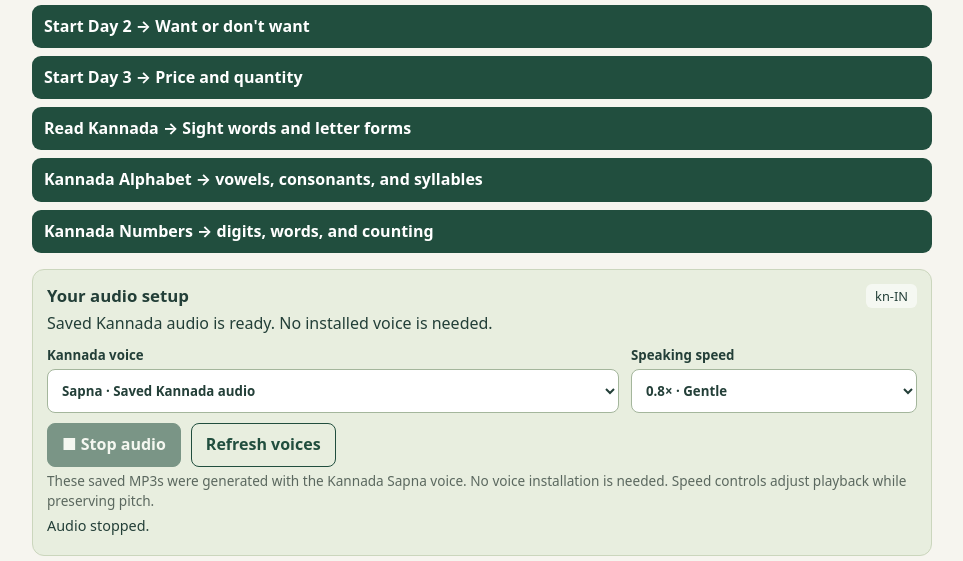
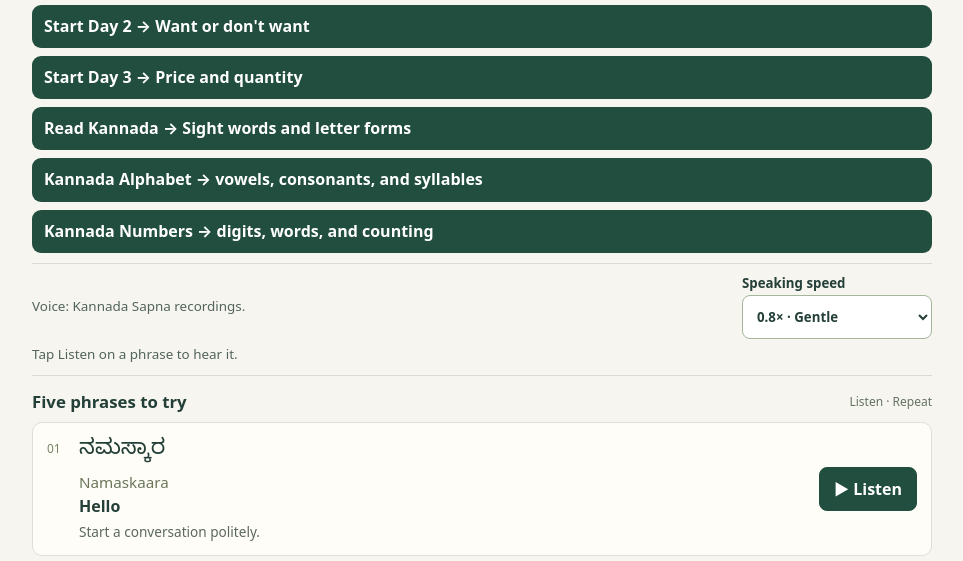
Before and after one commit to solpickle/learn_language, a plain HTML site: page kanada/index.html in a window 1280 px wide. Shown: the part 219-780 px from the top of the page, without its empty margins (158-1121 px from the left). Drawn offline with Linux system fonts and the light colour scheme.

Commit message:
Simplify Home audio controls

```diff
--- a/kanada/app.js
+++ b/kanada/app.js
@@ -1,27 +1,19 @@
 import { createRecordedController } from "./recorded.mjs";
 import { phrases } from "./phrases.mjs";
-import { getKannadaVoices, createSpeechController } from "./speech.mjs";
 
-const voiceSelect = document.querySelector("#voice");
 const rateSelect = document.querySelector("#rate");
 const stopButton = document.querySelector("#stop");
-const voiceStatus = document.querySelector("#voice-status");
 const playbackStatus = document.querySelector("#playback-status");
-const synth = window.speechSynthesis;
-let voices = [];
-let preferredVoice = "recorded";
-try { preferredVoice = localStorage.getItem("kannada-prototype-voice") || "recorded"; } catch {}
 function report(event) {
   playbackStatus.textContent = event.message;
-  const busy = event.state === "loading" || event.state === "playing";
-  stopButton.disabled = !busy;
+  const playing = event.state === "playing";
+  stopButton.hidden = !playing;
+  stopButton.disabled = !playing;
   document.querySelectorAll(".phrase").forEach(card => {
-    card.classList.toggle("playing", busy && card.dataset.id === event.id);
+    card.classList.toggle("playing", playing && card.dataset.id === event.id);
   });
 }
-const controller = createSpeechController(synth, window.SpeechSynthesisUtterance, report);
 const recordings = createRecordedController(() => new Audio(), report);
-function stopAll(announce = true) { controller.stop(false); recordings.stop(announce); }
 const phraseList = document.querySelector("#phrases");
 phrases.forEach((phrase, index) => {
   const card = document.createElement("article");
@@ -49,44 +41,15 @@ phrases.forEach((phrase, index) => {
   play.className = "play";
   play.textContent = "▶ Listen";
   play.setAttribute("aria-label", "Listen: " + phrase.english);
-  play.disabled = true;
   play.addEventListener("click", () => {
-    stopAll(false);
-    if (voiceSelect.value === "recorded") {
-      recordings.play(new URL("./audio/" + phrase.id + ".mp3", import.meta.url).href, Number(rateSelect.value), phrase.id);
-    } else {
-      const voice = voices.find(item => item.voiceURI === voiceSelect.value);
-      controller.speak(phrase.kannada, voice, Number(rateSelect.value), phrase.id);
-    }
+    recordings.play(new URL("./audio/" + phrase.id + ".mp3", import.meta.url).href, Number(rateSelect.value), phrase.id);
   });
   card.append(number, copy, play);
   phraseList.append(card);
 });
-function refreshVoices() {
-  const previous = voiceSelect.value || preferredVoice;
-  try { voices = controller.supported ? getKannadaVoices(synth.getVoices()) : []; }
-  catch { voices = []; }
-  voiceSelect.replaceChildren(new Option("Sapna · Saved Kannada audio", "recorded"));
-  voices.forEach(voice => voiceSelect.add(new Option(voice.name + " · Browser voice", voice.voiceURI)));
-  voiceSelect.value = voices.some(v => v.voiceURI === previous) ? previous : "recorded";
-  if (previous !== voiceSelect.value) stopAll();
-  voiceStatus.textContent = voices.length
-    ? "Saved Kannada audio is ready. You can also compare " + voices.length + " browser voice(s)."
-    : "Saved Kannada audio is ready. No installed voice is needed.";
-  voiceSelect.disabled = false;
-  document.querySelectorAll(".play").forEach(button => { button.disabled = false; });
-}
-voiceSelect.addEventListener("change", () => {
-  stopAll();
-  preferredVoice = voiceSelect.value;
-  try { localStorage.setItem("kannada-prototype-voice", preferredVoice); } catch {}
+rateSelect.addEventListener("change", () => {
+  recordings.stop(false);
+  report({state:"idle",message:"Speed changed. Tap Listen to hear it."});
 });
-rateSelect.addEventListener("change", () => {
-  stopAll();
-  playbackStatus.textContent = "Speed changed. Play a phrase to hear it.";
-});
-stopButton.addEventListener("click", () => stopAll());
-document.querySelector("#refresh").addEventListener("click", refreshVoices);
-if (controller.supported) synth.addEventListener("voiceschanged", refreshVoices);
-window.addEventListener("pagehide", () => stopAll(false));
-refreshVoices();
+stopButton.addEventListener("click", () => recordings.stop());
+window.addEventListener("pagehide", () => recordings.stop(false));
--- a/kanada/index.html
+++ b/kanada/index.html
@@ -4,7 +4,7 @@
   <meta charset="utf-8">
   <meta name="viewport" content="width=device-width, initial-scale=1">
   <title>Learn Kannada · Home</title>
-  <meta name="description" content="Try Kannada speech on your browser before starting everyday lessons.">
+  <meta name="description" content="Listen to useful Kannada phrases, then continue with beginner lessons.">
   <link rel="stylesheet" href="./styles.css">
   <script type="module" src="./app.js"></script>
 </head>
@@ -18,19 +18,14 @@
       <p class="lead">Start here, then continue with Days 1–3 or practice reading Kannada.</p>
     </section>
     <div class="entry-links"><p class="lesson-link"><a href="./day-1/">Start Day 1 → Your first conversation</a></p><p class="lesson-link"><a href="./day-2/">Start Day 2 → Want or don't want</a></p><p class="lesson-link"><a href="./day-3/">Start Day 3 → Price and quantity</a></p><p class="lesson-link"><a href="./read/">Read Kannada → Sight words and letter forms</a></p><p class="lesson-link"><a href="./alphabet/">Kannada Alphabet → vowels, consonants, and syllables</a></p><p class="lesson-link"><a href="./numbers/">Kannada Numbers → digits, words, and counting</a></p></div>
-    <section class="audio-panel" aria-labelledby="audio-heading">
-      <div class="panel-heading"><h2 id="audio-heading">Your audio setup</h2><span class="badge">kn-IN</span></div>
-      <p id="voice-status" role="status">Checking for Kannada voices…</p>
-      <div class="controls">
-        <label>Kannada voice<select id="voice" disabled><option>Checking voices…</option></select></label>
-        <label>Speaking speed<select id="rate"><option value="0.6">0.6× · Slow</option><option value="0.8" selected>0.8× · Gentle</option><option value="1">1.0× · Normal</option></select></label>
-      </div>
-      <div class="actions"><button id="stop" disabled>■ Stop audio</button><button id="refresh" class="secondary">Refresh voices</button></div>
-      <p class="hint">These saved MP3s were generated with the Kannada Sapna voice. No voice installation is needed. Speed controls adjust playback while preserving pitch.</p>
-      <p id="playback-status" role="status" aria-live="polite">Choose a phrase to listen.</p>
+    <section class="audio-tools" aria-label="Audio controls">
+      <p class="voice-note">Voice: Kannada Sapna recordings.</p>
+      <label>Speaking speed<select id="rate"><option value="0.6">0.6× · Slow</option><option value="0.8" selected>0.8× · Gentle</option><option value="1">1.0× · Normal</option></select></label>
+      <button id="stop" class="secondary" type="button" hidden disabled>■ Stop audio</button>
+      <p id="playback-status" role="status" aria-live="polite">Tap Listen on a phrase to hear it.</p>
     </section>
     <section aria-labelledby="phrases-heading">
-      <div class="section-heading"><h2 id="phrases-heading">Five phrases to try</h2><span>Listen · Repeat · Compare</span></div>
+      <div class="section-heading"><h2 id="phrases-heading">Five phrases to try</h2><span>Listen · Repeat</span></div>
       <div id="phrases"></div>
     </section>
     <aside class="testing-note">
--- a/kanada/styles.css
+++ b/kanada/styles.css
@@ -2,10 +2,10 @@
 *{box-sizing:border-box}body{margin:0}header,main,footer{width:min(900px,calc(100% - 40px));margin:auto}
 header{display:flex;justify-content:space-between;gap:20px;padding:14px 0;border-bottom:1px solid #d8ddd2;font-size:.8rem}header a{color:inherit}header span{letter-spacing:.12em;font-weight:700}
 main{padding:20px 0}h1{font-family:Georgia,serif;font-size:clamp(1.65rem,3.6vw,2.35rem);font-weight:400;line-height:1.13;margin:6px 0 10px;letter-spacing:-.035em}h2{font-size:1.05rem;margin:0}p{margin:4px 0}.eyebrow{font-size:.72rem;font-weight:750;letter-spacing:.13em;color:#617352}.lead{max-width:760px;font-size:.95rem;color:#52645c}
-.audio-panel{margin:16px 0 20px;background:#e8eedf;border:1px solid #cbd6bd;border-radius:12px;padding:14px}.panel-heading,.section-heading{display:flex;justify-content:space-between;gap:12px;align-items:center}.badge{background:#fff9;border-radius:6px;padding:3px 9px;font-size:.8rem}.controls{display:grid;grid-template-columns:2fr 1fr;gap:12px;margin:10px 0}label{font-size:.83rem;font-weight:650}select{display:block;width:100%;min-width:0;min-height:44px;margin-top:4px;border:1px solid #a4b69c;border-radius:8px;padding:10px;background:#fff;color:#233f38;font:inherit}button{min-height:44px;padding:8px 14px;border:1px solid #214e3e;border-radius:8px;background:#214e3e;color:white;font:inherit;font-weight:600;cursor:pointer}button:hover:not(:disabled){background:#31664f}button:disabled{opacity:.55;cursor:not-allowed}.secondary{background:transparent;color:#214e3e}.secondary:hover:not(:disabled){color:white}.actions{display:flex;flex-wrap:wrap;gap:10px}.hint{color:#5b685f;font-size:.85rem}#playback-status{font-size:.9rem;min-height:1.45em;margin-top:6px}.section-heading{margin-bottom:8px}.section-heading span{font-size:.75rem;color:#657361}
+.audio-tools{display:flex;flex-wrap:wrap;align-items:center;gap:6px 14px;margin:10px 0 14px;padding:10px 0;border-block:1px solid #d8ddd2}.voice-note{flex:1;min-width:200px;font-size:.84rem;color:#52645c}.audio-tools label{min-width:190px}.audio-tools select{margin-top:2px}.audio-tools #stop{min-height:40px;padding:6px 10px}.section-heading{display:flex;justify-content:space-between;gap:12px;align-items:center}.badge{background:#fff9;border-radius:6px;padding:3px 9px;font-size:.8rem}label{font-size:.83rem;font-weight:650}select{display:block;width:100%;min-width:0;min-height:44px;margin-top:4px;border:1px solid #a4b69c;border-radius:8px;padding:10px;background:#fff;color:#233f38;font:inherit}button{min-height:44px;padding:8px 14px;border:1px solid #214e3e;border-radius:8px;background:#214e3e;color:white;font:inherit;font-weight:600;cursor:pointer}button:hover:not(:disabled){background:#31664f}button:disabled{opacity:.55;cursor:not-allowed}.secondary{background:transparent;color:#214e3e}.secondary:hover:not(:disabled){color:white}.hint{color:#5b685f;font-size:.85rem}#playback-status{flex-basis:100%;font-size:.84rem;min-height:1.4em;margin:0;color:#52645c}.section-heading{margin-bottom:8px}.section-heading span{font-size:.75rem;color:#657361}
 .phrase{display:grid;grid-template-columns:22px minmax(0,1fr) auto;align-items:center;gap:10px;background:#fffdf7;border:1px solid #dedfd5;border-radius:10px;padding:12px 14px;margin:8px 0}.number{align-self:start;font-size:.75rem;color:#758467;padding-top:5px}h3{font-family:"Nirmala UI","Noto Sans Kannada",sans-serif;font-size:1.4rem;line-height:1.5;font-weight:500;margin:0;overflow-wrap:anywhere}.romanized{color:#6a765b;font-size:.95rem}.meaning{font-weight:650}.play{white-space:nowrap}.playing{border-color:#467651;box-shadow:0 0 0 2px #467651}.testing-note{margin-top:18px;border-left:3px solid #b6c39d;padding:4px 0 4px 12px}.testing-note p{font-size:.9rem;color:#536258}footer{padding:0 0 18px;font-size:.8rem;color:#647361}:focus-visible{outline:3px solid #bc6423;outline-offset:4px}.skip-link{position:absolute;top:-80px;left:16px;background:white;padding:12px;z-index:2}.skip-link:focus{top:8px}
 .lesson-link a{display:block;padding:10px 12px;border-radius:9px;background:#214e3e;color:white;font-weight:700;text-decoration:none}.lesson-link a:hover{background:#31664f}
 .entry-links{display:grid;grid-template-columns:1fr;gap:8px}.entry-links .lesson-link{margin:0}.entry-links a{height:100%}@media(max-width:560px){.entry-links{grid-template-columns:1fr}}
-@media(max-width:560px){header,main,footer{width:calc(100% - 28px)}header{font-size:.67rem;gap:10px}main{padding-top:16px}.audio-panel{padding:12px}.controls{grid-template-columns:1fr}.phrase{grid-template-columns:minmax(0,1fr) auto;padding:12px;gap:8px}.number{display:none}.play{grid-column:2;grid-row:1;align-self:center;padding:8px 10px;font-size:.85rem}.section-heading{align-items:start;flex-direction:column;gap:2px}h3{font-size:1.3rem}.phrase .hint{font-size:.8rem}}
+@media(max-width:560px){header,main,footer{width:calc(100% - 28px)}header{font-size:.67rem;gap:10px}main{padding-top:16px}.phrase{grid-template-columns:minmax(0,1fr) auto;padding:12px;gap:8px}.number{display:none}.play{grid-column:2;grid-row:1;align-self:center;padding:8px 10px;font-size:.85rem}.section-heading{align-items:start;flex-direction:column;gap:2px}h3{font-size:1.3rem}.phrase .hint{font-size:.8rem}}
 
 .phrase p{margin:2px 0}.phrase .hint{margin-top:4px}
```
Also changed, not shown: kanada/tests/home-audio.test.mjs (added, +16 -0 lines), 3 other files.
